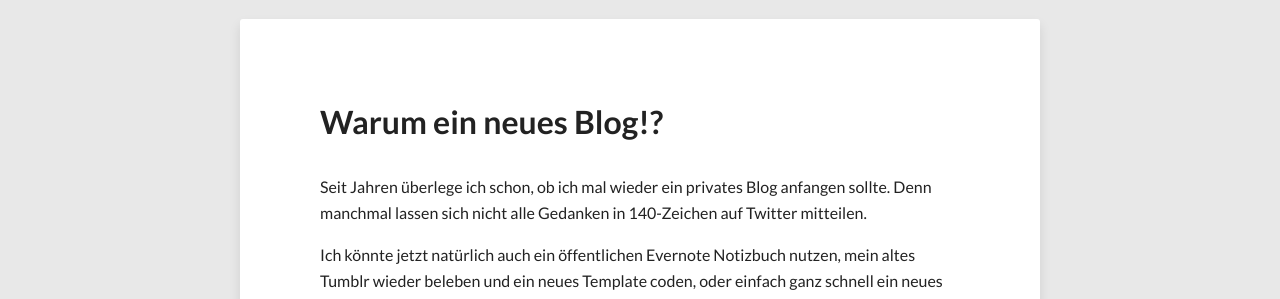
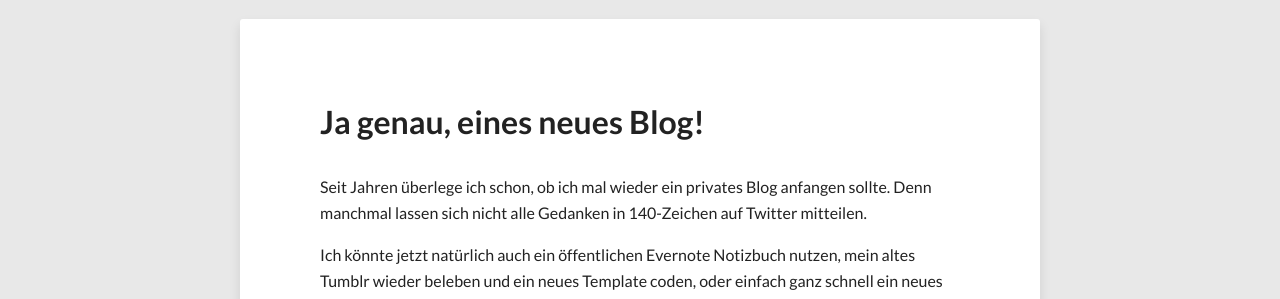
Before and after one commit to jonas28/jonas28.github.io, a Jekyll site: the page built from _posts/2014-09-20-erster-post.md, in a window 1280 px wide. Shown: the part 431-730 px from the top of the page. Built offline with Jekyll 4.4.1, drawn with Linux system fonts in a browser that asks for light colours; nearby versions of some CDN libraries.

Commit message:
Blog #1: neue Überschrift

```diff
--- a/_posts/2014-09-20-erster-post.md
+++ b/_posts/2014-09-20-erster-post.md
@@ -8,7 +8,7 @@ image:
 share: true
 ---
 
-# Warum ein neues Blog!?
+# Ja genau, eines neues Blog!
 Seit Jahren überlege ich schon, ob ich mal wieder ein privates Blog anfangen sollte. Denn manchmal lassen sich nicht alle Gedanken in 140-Zeichen auf Twitter mitteilen.
 
 Ich könnte jetzt natürlich auch ein öffentlichen Evernote Notizbuch nutzen, mein altes Tumblr wieder beleben und ein neues Template coden, oder einfach ganz schnell ein neues Wordpress aufsetzen. Ich habe ich der Vergangenheit auch einfach Medium genutzt wenn ich mal was längeres zu sagen hatte. Wie zum Beispiel meinen Artikel zum Thema „[Lean Publishing](medium.com/@jonas28/b34102f4878a)“.
@@ -33,6 +33,6 @@ Und tatsächlich bin ich fündig geworden: [Jekyll](http://jekyllrb.com/).
 
 
 # Der seltsame Fall des Dr. Jekyll und Mr. Hyde
-Es ist wirklich seltsam, Jekyll  vereint wirklich alles was mich momentan interessiert.:
+Es ist wirklich seltsam, Jekyll vereint wirklich alles was mich momentan interessiert.:
 - Man braucht keine Datenbank und kann die Artikel einfach als Markdown-Datei schreiben.
 - Man kann die notwendigen Dateien auf Github hosten: http://jonas28.github.io.
```
